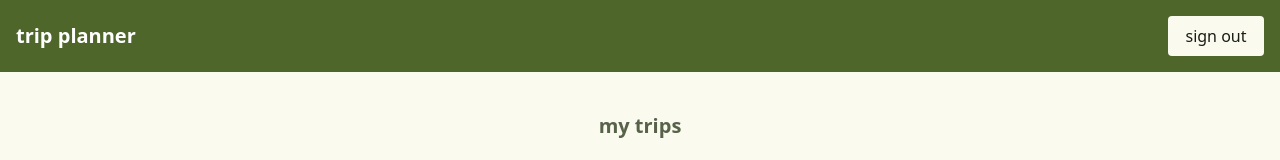
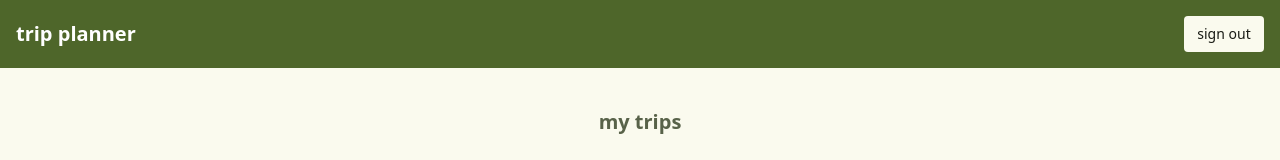
Before and after one commit to ashleybhandari/trip-planner, a React (Vite) app in the folder client/: page /dashboard in a window 1280 px wide. Shown: the top 160 px of the page. Built offline with nearby package versions, Linux system fonts and the light colour scheme; no server answers; sample sign-in values are in the browser's storage.

Commit message:
Adjust sign out button styling

```diff
--- a/client/src/views/DashboardView.tsx
+++ b/client/src/views/DashboardView.tsx
@@ -65,7 +65,7 @@ const DashboardView = () => {
     <div className="flex flex-col w-full h-full justify-center bg-surface">
       <nav className="bg-primary text-on-primary p-4 flex justify-between items-center">
         <h1 className="text-xl font-bold">trip planner</h1>
-        <LogoutButton className="h-10 w-24 text-on-surface bg-surface hover:bg-surface/90" />
+        <LogoutButton className="h-9 w-20 text-sm text-on-surface bg-surface hover:bg-surface/90 active:bg-surface" />
       </nav>
       <div className="w-fit flex flex-col items-center self-center gap-20 my-10">
         <div>
```
